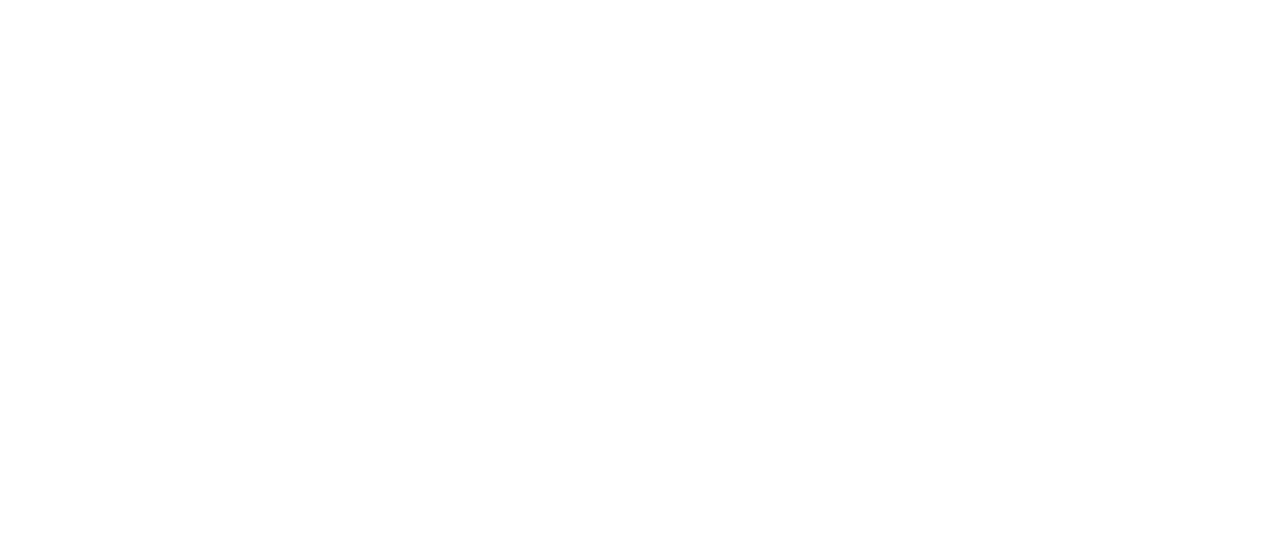
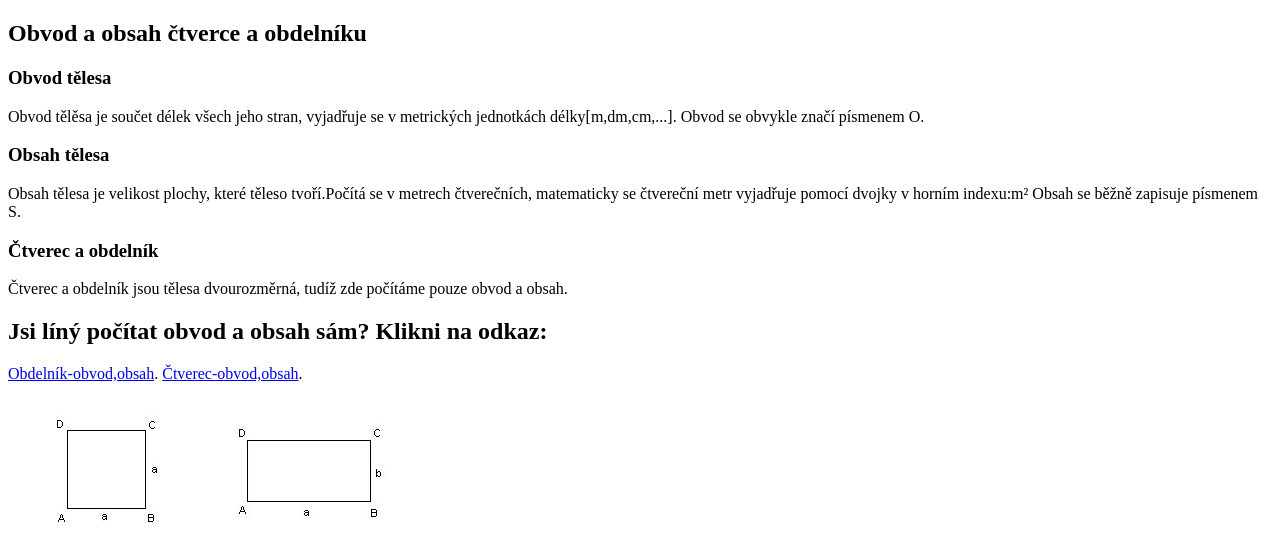
Before and after one commit to matasovaa/projekt-JS., a plain HTML site: page index.html in a window 1280 px wide. Drawn offline with Linux system fonts and the light colour scheme.

Commit message:
základní informace

```diff
--- a/index.html
+++ b/index.html
@@ -8,5 +8,41 @@
 </head>
 <body>
 
+        <article>
+            <div id="centrovac">
+                <header>
+                    <h1>Obvod a obsah čtverce a obdelníku</h1>
+                </header>
+
+                <section>
+                    <h3>Obvod tělesa</h3>
+                    <p>
+                        Obvod tělěsa je součet délek všech jeho stran, vyjadřuje se v metrických jednotkách délky[m,dm,cm,...]. Obvod se obvykle značí písmenem O.
+                    </p>
+
+                     <h3>Obsah tělesa</h3>
+                    <p>
+                       Obsah tělesa je velikost plochy, které těleso tvoří.Počítá se v metrech čtverečních, matematicky se čtvereční metr vyjadřuje pomocí dvojky v horním indexu:m²
+                       Obsah se běžně zapisuje písmenem S.</p>
+
+                   <h3>Čtverec a obdelník</h3>
+                    <p>
+                     Čtverec a obdelník jsou tělesa dvourozměrná, tudíž zde počítáme pouze obvod a obsah.
+                    </p>
+
+                   <h2>Jsi líný počítat obvod a obsah sám? Klikni na odkaz:</h2>
+                   <p>
+                    <a href="obdelník .html">Obdelník-obvod,obsah</a>.
+                    <a href="čtverec .html">Čtverec-obvod,obsah</a>.
+                   </p>
+
+                   <img src="ctverec.jpg" alt="čtverec" />
+                   <img src="obdelnik.jpg" alt="obdélník" />
+                </section>
+
+            </div>
+
+        </article>
+
 </body>
 </html>
```
Also changed, not shown: obdelník .html (added, +12 -0 lines), čtverec .html (added, +13 -0 lines), ctverec.jpg (added), obdelnik.jpg (added), 2 other files.
